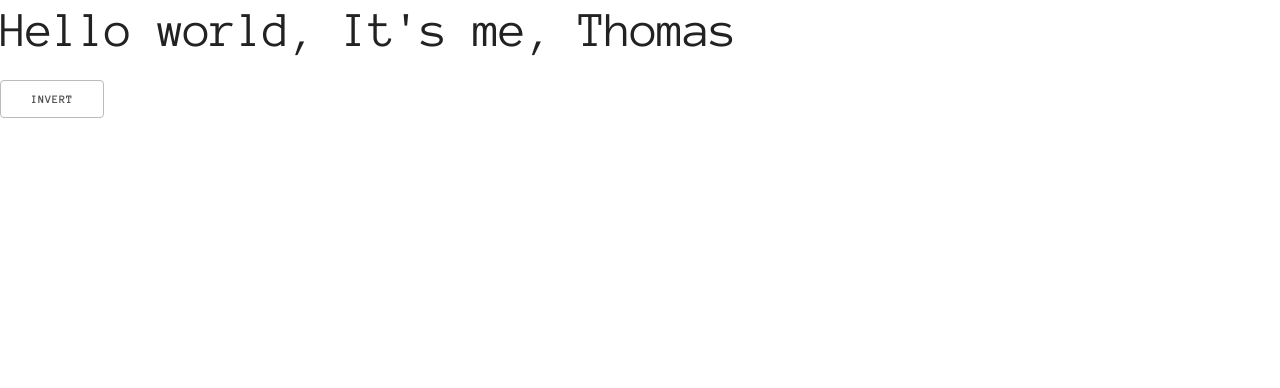
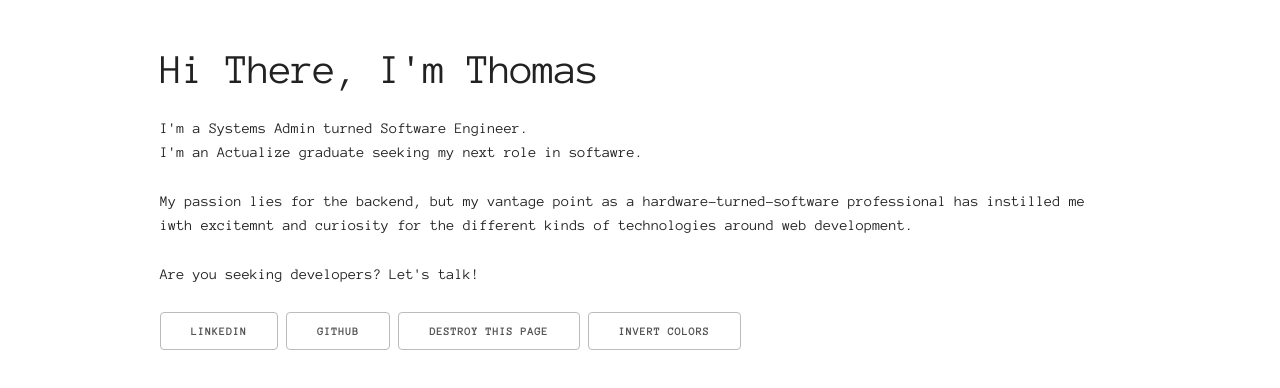
Before and after one commit to D3icidal/about_me, a plain HTML site: page public/index.html in a window 1280 px wide. Drawn offline with nearby package versions, Linux system fonts and the light colour scheme.

Commit message:
center index using skeleton grid

```diff
--- a/public/index.html
+++ b/public/index.html
@@ -15,10 +15,34 @@
   </head>
 
   <body>
-    <h1>Hello world, It's me, Thomas</h1>
-    <button type="button" name="button" class="invert-theme">Invert</button>
+    <div class="container">
+      <div class="row">
+        <!-- <div class="four column"></div> -->
+        <div class="twelve columns">
+          <div class="row header">
+            <br>
+            <h2>Hi There, I'm Thomas</h2>
+          </div>
+          <div class="row intro">
+            <p>I'm a Systems Admin turned Software Engineer.</br>
+              I'm an Actualize graduate seeking my next role in softawre.</p>
+            <p>
+              My passion lies for the backend, but my vantage point as a hardware-turned-software professional has instilled me iwth excitemnt and curiosity for the different kinds of technologies around web development.
+            </p>
+            <p>Are you seeking developers? Let's talk!</p>
+          </div>
+          <div class="row buttons">
+            <button type="button" name="button" class="linkedin">Linkedin</button>
+            <button type="button" name="button" class="github">Github</button>
+            <button type="button" name="button" class="destroy">Destroy this page</button>
+            <button type="button" name="button" class="invert-theme">Invert Colors</button>
+          </div>
+        </div>
+        <!-- <div class="two columns"></div> -->
+      </div>
 
 
+    </div>
     <script
       src="https://code.jquery.com/jquery-3.3.1.slim.js"
       integrity="sha256-fNXJFIlca05BIO2Y5zh1xrShK3ME+/lYZ0j+ChxX2DA="
--- a/public/stylesheets/styles.css
+++ b/public/stylesheets/styles.css
@@ -1,3 +1,7 @@
 body {
   font-family: 'Anonymous Pro', monospace;
 }
+
+.header {
+  padding-top: 20px;
+}
```
